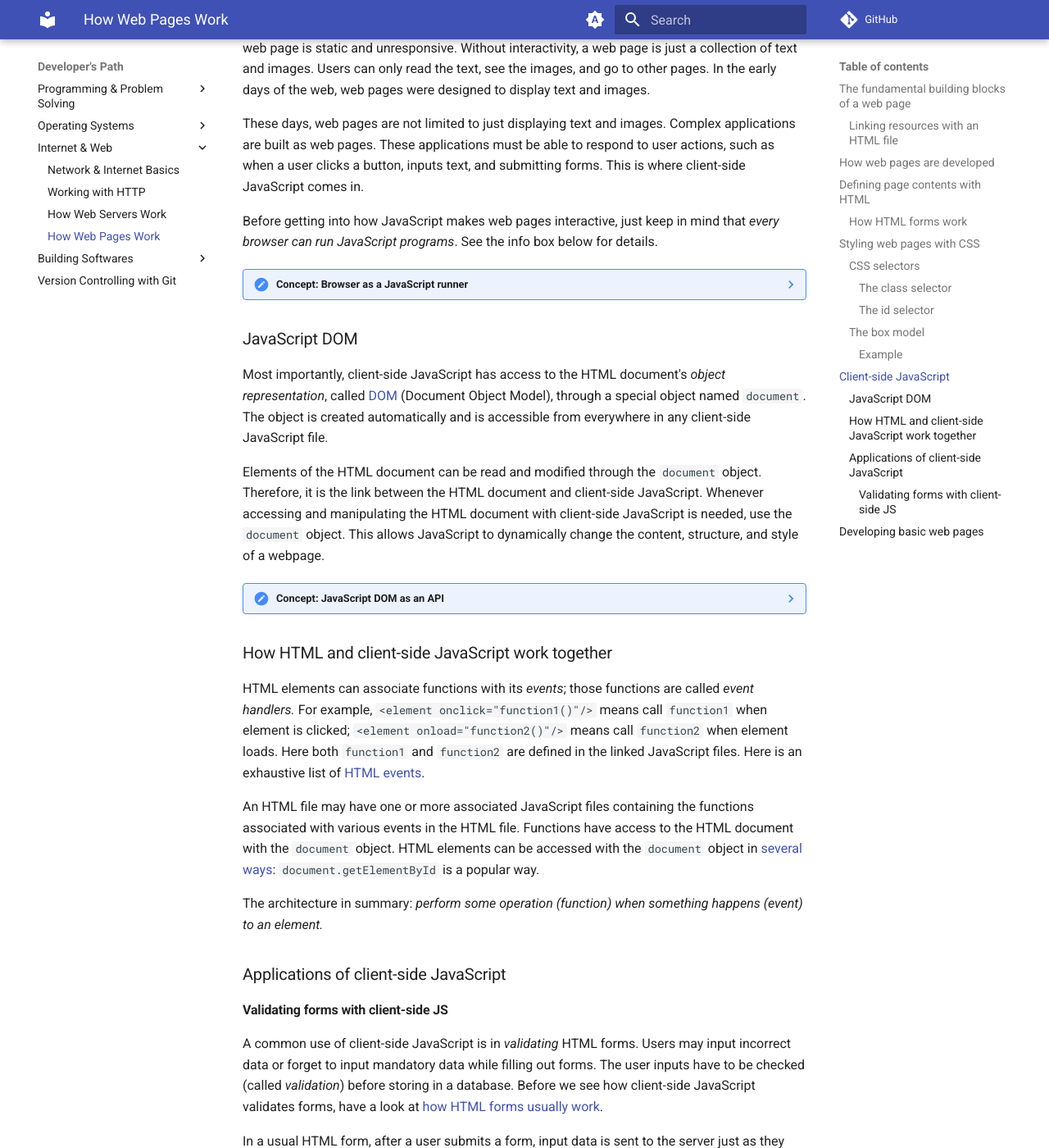
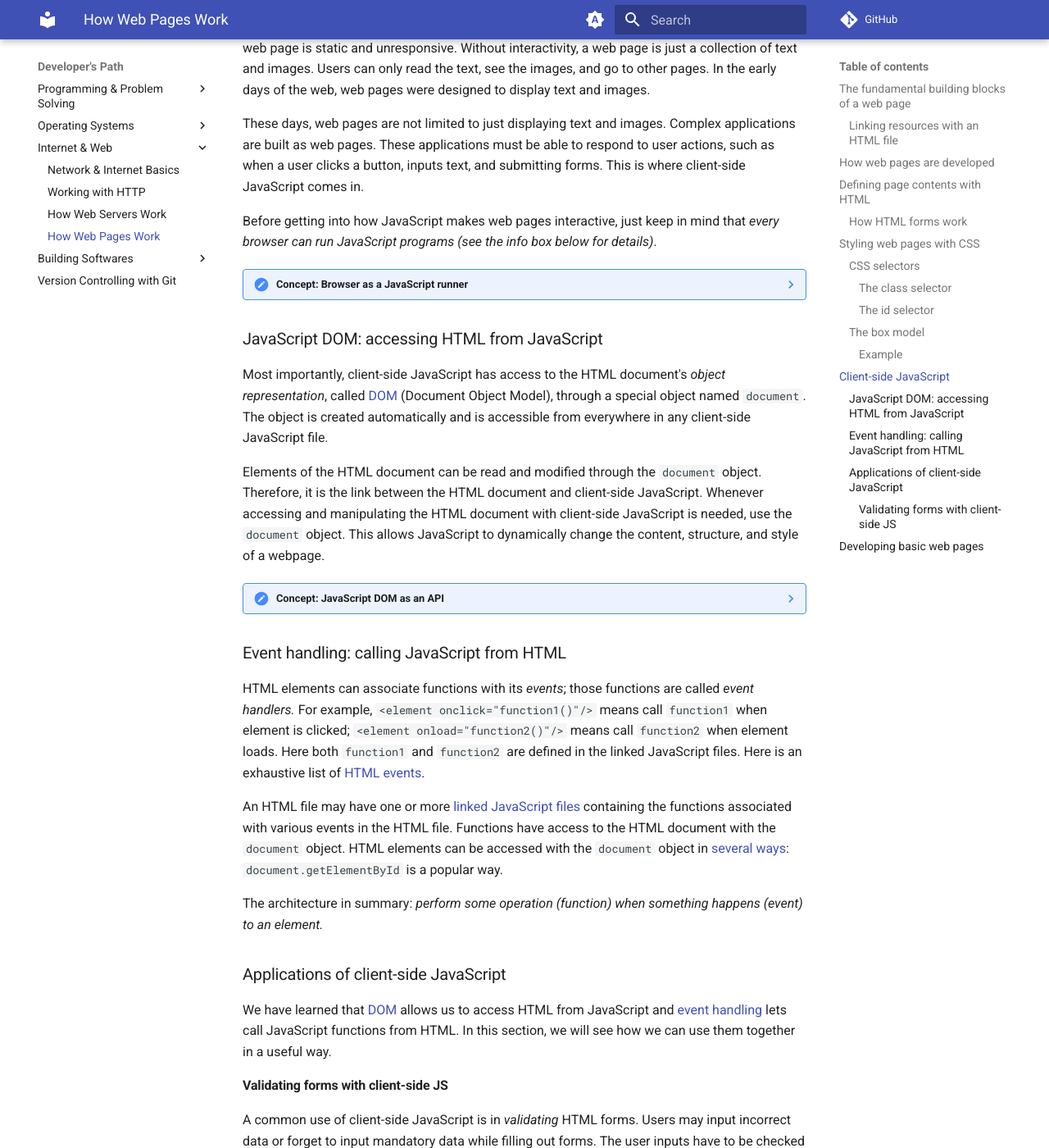
Before and after one commit to gharials/dev-path, an MkDocs documentation site: the page built from docs/internet-web/web-pages.md, in a window 1280 px wide and 1400 px high, scrolled down 5449 px. Shown: the whole window at 82% size. Built offline with MkDocs 1.6.1 and Material for MkDocs 9.7.7, drawn with Linux system fonts in a browser that asks for light colours; comment, search, counter and statistics services are not loaded.

Commit message:
client-side JavaScript section - copy edit. - rename sections.

```diff
--- a/docs/internet-web/web-pages.md
+++ b/docs/internet-web/web-pages.md
@@ -185,7 +185,7 @@ Just like without CSS a web page looks plain, without interactivity, response to
 
 These days, web pages are not limited to just displaying text and images. Complex applications are built as web pages. These applications must be able to respond to user actions, such as when a user clicks a button, inputs text, and submitting forms. This is where client-side JavaScript comes in.
 
-Before getting into how JavaScript makes web pages interactive, just keep in mind that _every browser can run JavaScript programs_. See the info box below for details.
+Before getting into how JavaScript makes web pages interactive, just keep in mind that _every browser can run JavaScript programs (see the info box below for details)_.
 
 ??? note "Concept: Browser as a JavaScript runner"
 
@@ -195,7 +195,7 @@ Before getting into how JavaScript makes web pages interactive, just keep in min
 
     Users can interact with client-side JavaScript from browser console. That means users can access the variables and functions defined in the JavaScript files linked to the HTML document.
 
-### JavaScript DOM
+### JavaScript DOM: accessing HTML from JavaScript
 
 Most importantly, client-side JavaScript has access to the HTML document's _object representation_, called [DOM](https://www.w3schools.com/js/js_htmldom.asp) (Document Object Model), through a special object named `document`. The object is created automatically and is accessible from everywhere in any client-side JavaScript file.
 
@@ -209,15 +209,17 @@ Elements of the HTML document can be read and modified through the `document` ob
 
     Without the `document` object, programmers would have to write complex code to access and modify the HTML document. The `document` object removes that complexity and provides a simple way to interact with the HTML document. Therefore, the `document` object is an API that allows JavaScript functions to communicate with the HTML document.
 
-### How HTML and client-side JavaScript work together
+### Event handling: calling JavaScript from HTML
 
 HTML elements can associate functions with its _events_; those functions are called _event handlers._ For example, `<element onclick="function1()"/>` means call `function1` when element is clicked; `<element onload="function2()"/>` means call `function2` when element loads. Here both `function1` and `function2` are defined in the linked JavaScript files. Here is an exhaustive list of [HTML events](https://www.w3schools.com/jsref/dom_obj_event.asp).
 
-An HTML file may have one or more associated JavaScript files containing the functions associated with various events in the HTML file. Functions have access to the HTML document with the `document` object. HTML elements can be accessed with the `document` object in [several ways](https://www.w3schools.com/js/js_htmldom_document.asp): `document.getElementById` is a popular way.
+An HTML file may have one or more [linked JavaScript files](#linking-resources-with-an-html-file) containing the functions associated with various events in the HTML file. Functions have access to the HTML document with the `document` object. HTML elements can be accessed with the `document` object in [several ways](https://www.w3schools.com/js/js_htmldom_document.asp): `document.getElementById` is a popular way.
 
 The architecture in summary: _perform some operation (function) when something happens (event) to an element._
 
 ### Applications of client-side JavaScript
+
+We have learned that [DOM](#javascript-dom-accessing-html-from-javascript) allows us to access HTML from JavaScript and [event handling](#event-handling-calling-javascript-from-html) lets call JavaScript functions from HTML. In this section, we will see how we can use them together in a useful way.
 
 #### Validating forms with client-side JS
 
```
